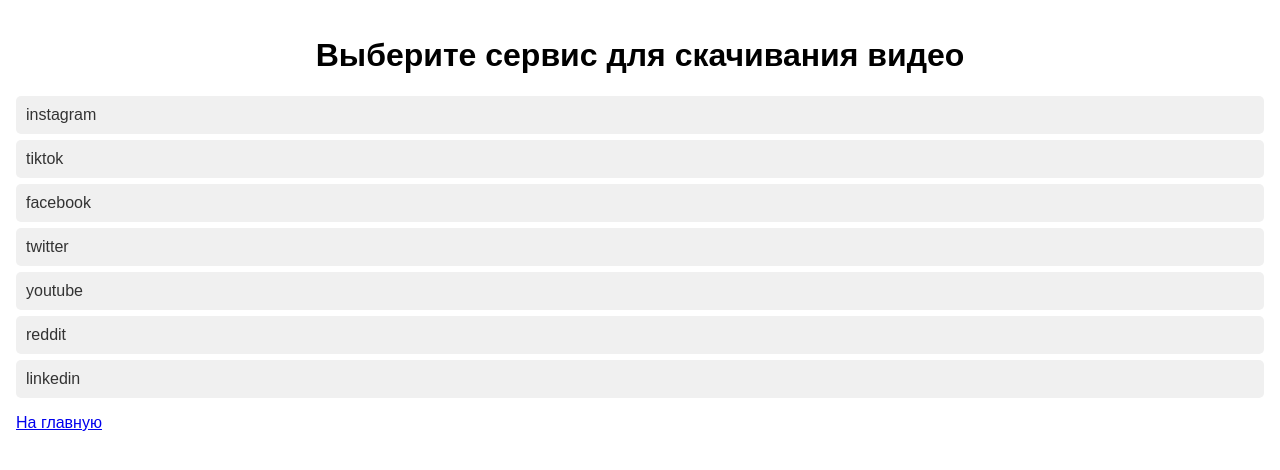
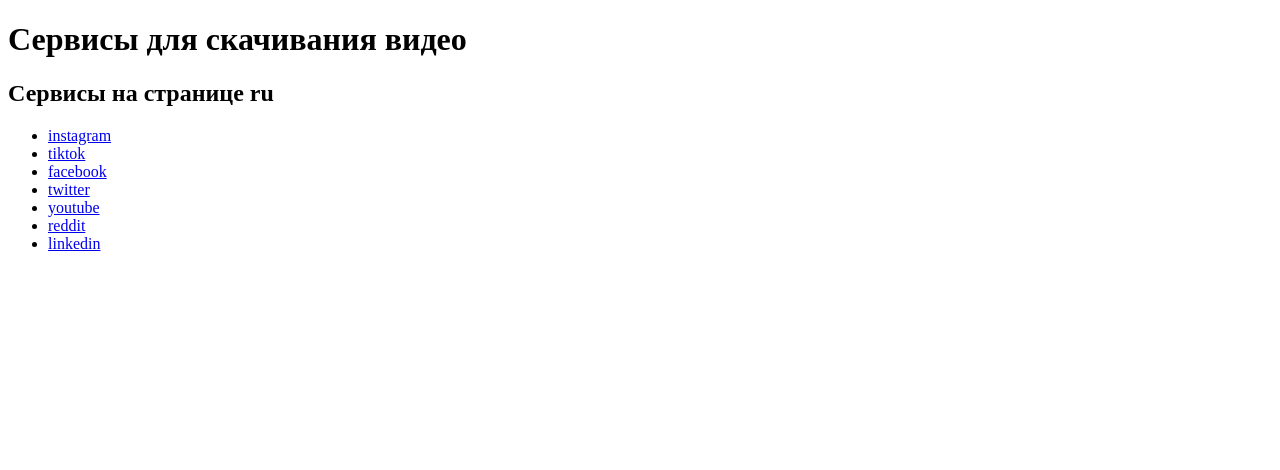
Before and after one commit to BorisVaneev/getvideo-live, a Flask app: page /ru/page1 in a window 1280 px wide. Shown: the top 470 px of the page. Run offline with Flask 3, Linux system fonts and the light colour scheme; some libraries are stand-ins or nearby versions.

Commit message:
Update seo_page.html

```diff
--- a/templates/seo_page.html
+++ b/templates/seo_page.html
@@ -3,16 +3,16 @@
 <head>
     <meta charset="UTF-8">
     <meta name="viewport" content="width=device-width, initial-scale=1.0">
-    <title>SEO страницы</title>
-    <link rel="stylesheet" href="{{ url_for('static', filename='style.css') }}">
+    <title>Скачивание видео</title>
 </head>
 <body>
-    <h1>Выберите сервис для скачивания видео</h1>
+    <h1>Сервисы для скачивания видео</h1>
+
+    <h2>Сервисы на странице {{ lang }}</h2>
     <ul>
         {% for service in services %}
-            <li><a href="/{{ lang }}/{{ service }}">{{ service }}</a></li>
+        <li><a href="/{{ lang }}/{{ service }}">{{ service }}</a></li>
         {% endfor %}
     </ul>
-    <a href="/">На главную</a>
 </body>
 </html>
```
